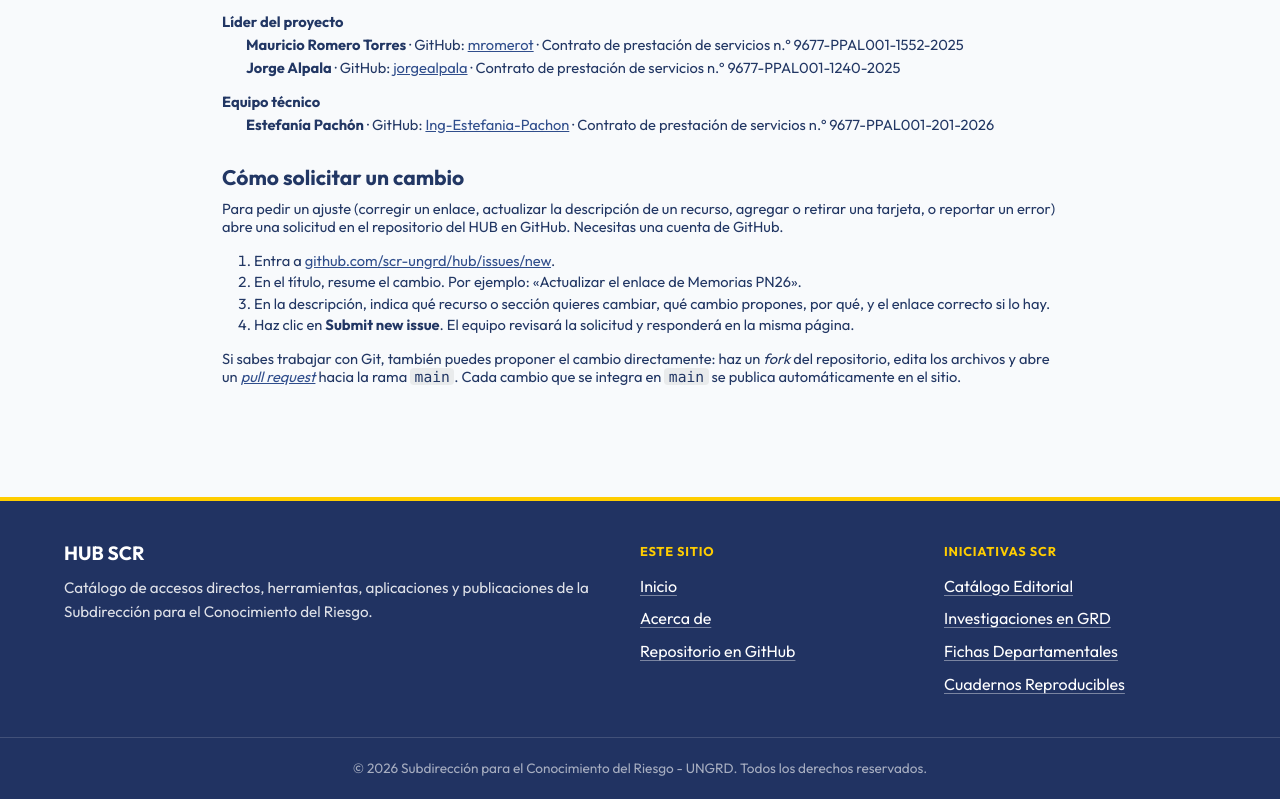
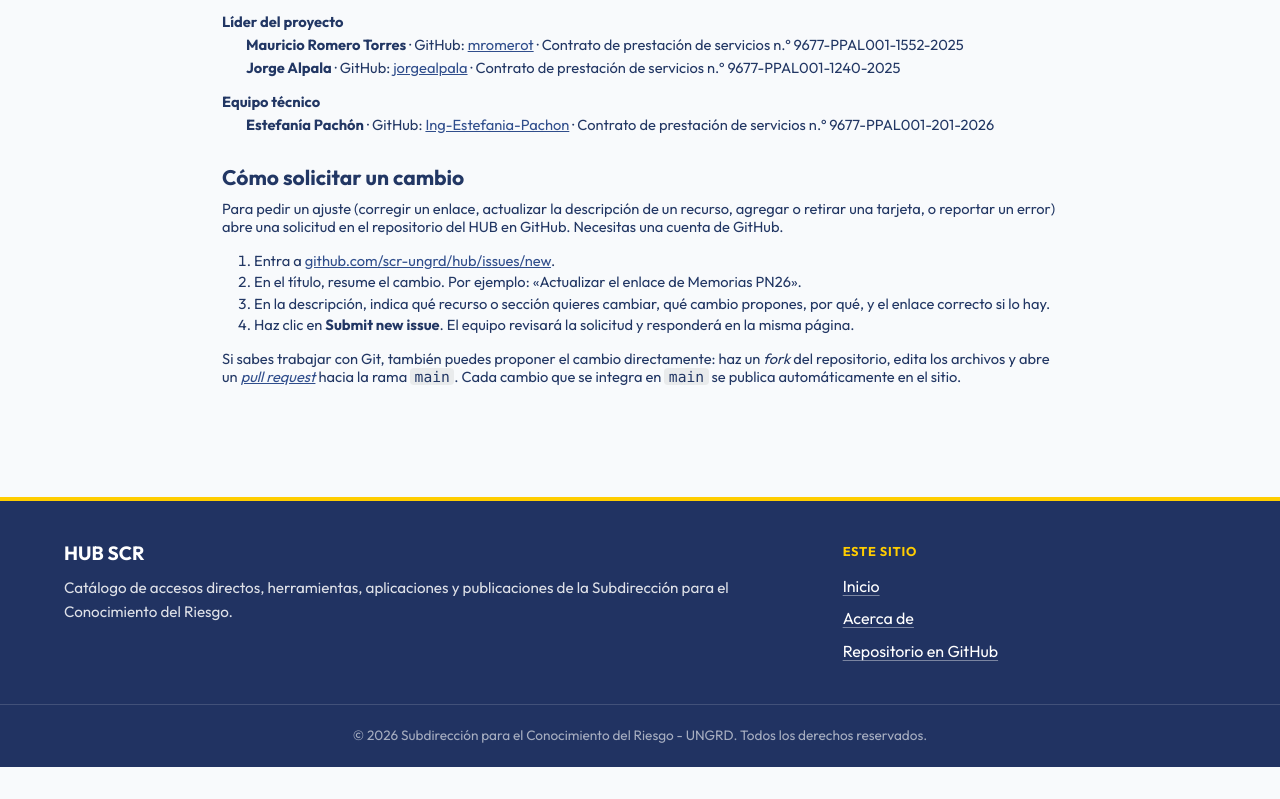
Before and after one commit to scr-ungrd/hub, a plain HTML site: page acerca-de.html in a window 1280 px wide. Shown: the part 830-1629 px from the top of the page. After the commit the page ends 1597 px from the top, so only its background shows below. Drawn offline with nearby package versions, Linux system fonts and the light colour scheme.

Commit message:
Retira la columna «Iniciativas SCR» del pie de página
Co-Authored-By: Claude Opus 5.5 <noreply@anthropic.com>

```diff
--- a/acerca-de.html
+++ b/acerca-de.html
@@ -182,15 +182,6 @@
           <li><a href="https://github.com/scr-ungrd/hub" target="_blank" rel="noopener noreferrer">Repositorio en GitHub</a></li>
         </ul>
       </nav>
-      <nav aria-label="Iniciativas SCR">
-        <p class="scr-footer__head">Iniciativas SCR</p>
-        <ul>
-          <li><a href="https://scr-ungrd.github.io/catalogo-publicaciones/" target="_blank" rel="noopener noreferrer">Catálogo Editorial</a></li>
-          <li><a href="https://scr-ungrd.github.io/investigaciones-grd-colombia/" target="_blank" rel="noopener noreferrer">Investigaciones en GRD</a></li>
-          <li><a href="https://scr-ungrd.github.io/fichas-departamentales-escenarios-riesgo/" target="_blank" rel="noopener noreferrer">Fichas Departamentales</a></li>
-          <li><a href="https://scr-ungrd.github.io/cuadernos-reproducibles/" target="_blank" rel="noopener noreferrer">Cuadernos Reproducibles</a></li>
-        </ul>
-      </nav>
     </div>
     <div class="scr-footer__notice">
       <p>&copy; 2026 Subdirección para el Conocimiento del Riesgo - UNGRD. Todos los derechos reservados.</p>
--- a/css/style.css
+++ b/css/style.css
@@ -610,7 +610,7 @@ body.high-contrast .search-input {
    Azul #213362 y amarillo #ffcd00 del Manual de Identidad Visual UNGRD 2024
    ============================================================ */
 #scr-footer { background: #213362; color: #fff; border-top: 4px solid #ffcd00; margin-top: 3rem; }
-#scr-footer .scr-footer__grid { max-width: 1200px; margin: 0 auto; padding: 2.5rem 1.5rem 2rem; display: grid; grid-template-columns: 2fr 1fr 1fr; gap: 2rem; }
+#scr-footer .scr-footer__grid { max-width: 1200px; margin: 0 auto; padding: 2.5rem 1.5rem 2rem; display: grid; grid-template-columns: 2fr 1fr; gap: 2rem; }
 #scr-footer p { margin: 0; color: rgba(255,255,255,.85); font-size: .95rem; line-height: 1.6; }
 #scr-footer .scr-footer__title { font-size: 1.2rem; font-weight: 700; color: #fff; margin: 0 0 .6rem; line-height: 1.3; }
 #scr-footer .scr-footer__head { font-size: .8rem; font-weight: 700; text-transform: uppercase; letter-spacing: .06em; color: #ffcd00; margin: 0 0 .75rem; }
```
Also changed, not shown: index.html (+0 -9 lines), 1 other file.
